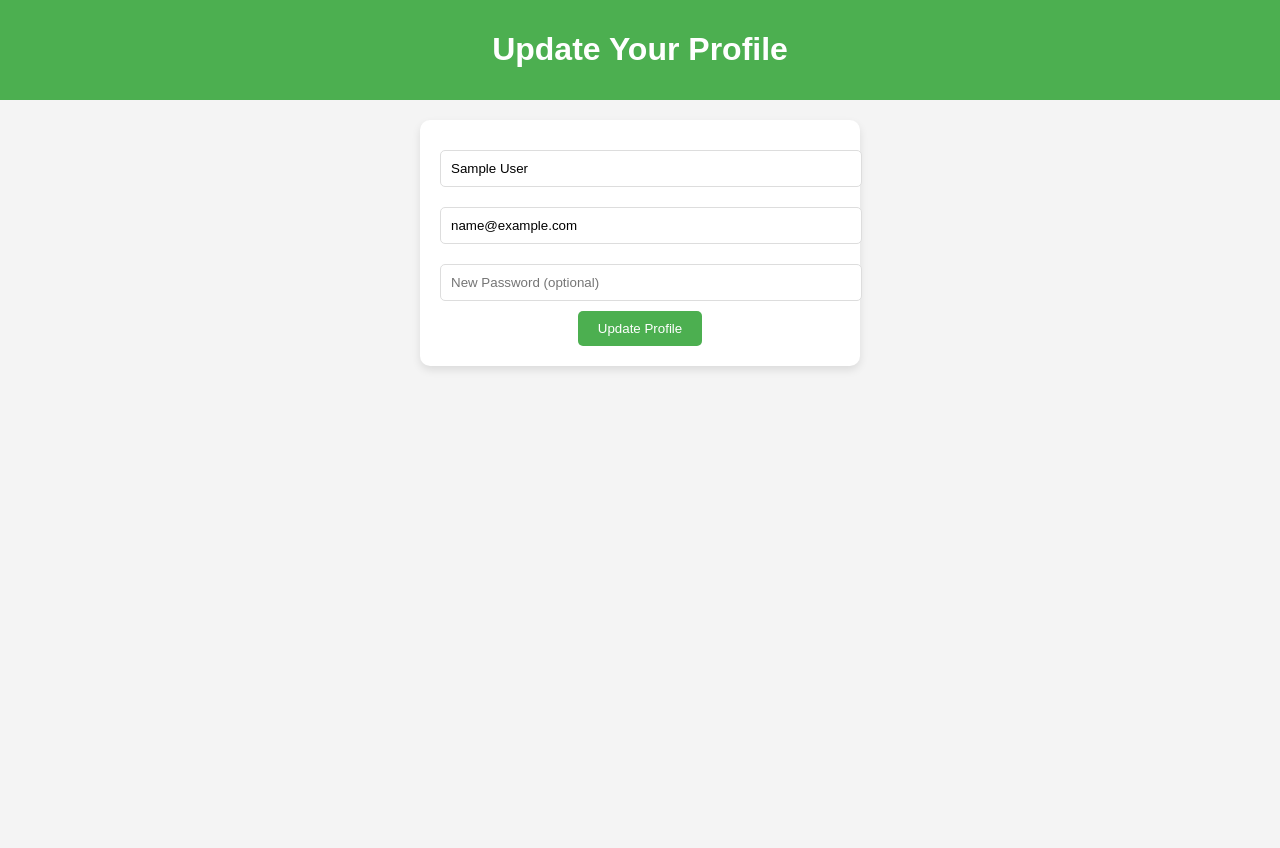
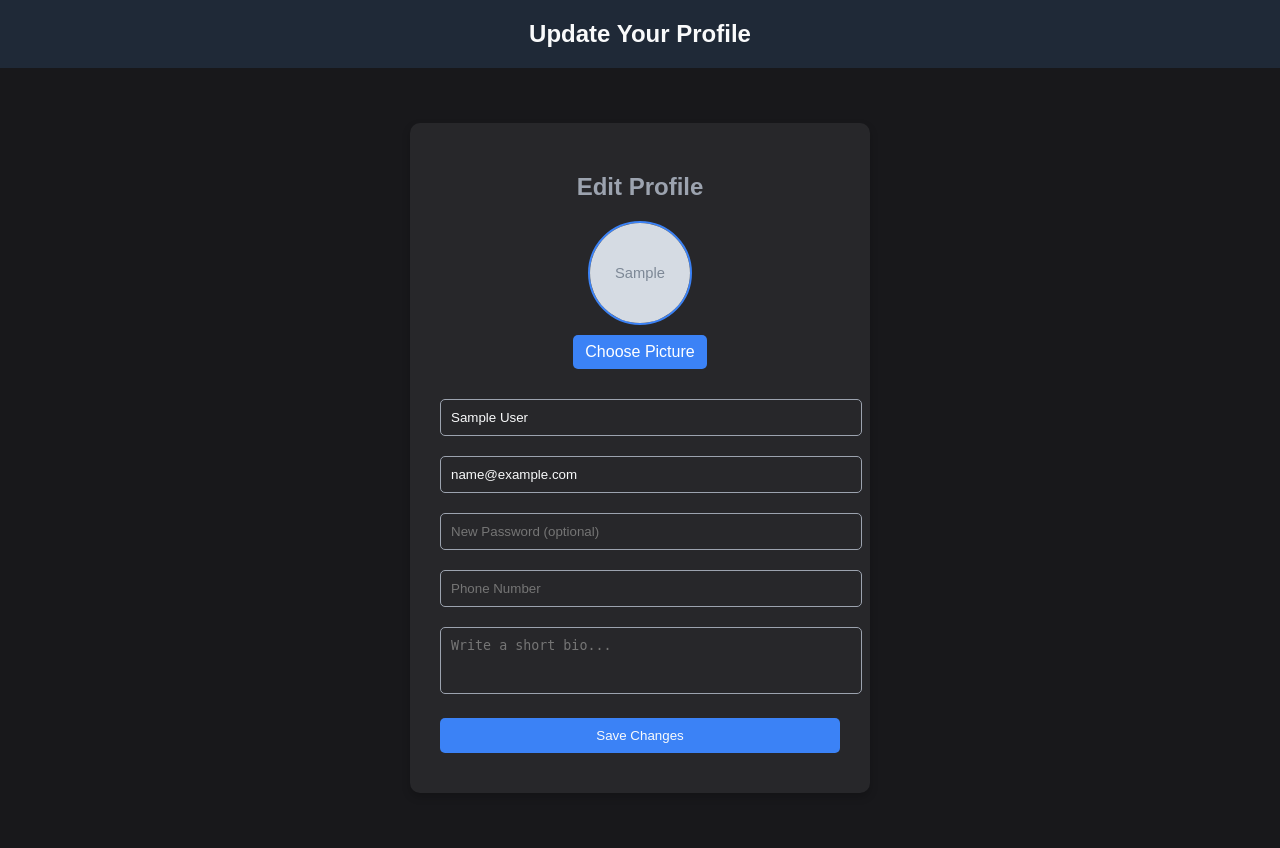
Before and after one commit to N0Xl0US/HMP-issue_fix-, a Flask app: page /profile in a window 1280 px wide. Before the commit the page ends 370 px from the top, so only its background shows below. Run offline with Flask 3, Linux system fonts and the light colour scheme; the visitor is signed in with stand-in values (Sample User, id 1); tables that the repository leaves empty or names only in its code hold one stand-in row (values such as "Sample post"); grey boxes marked "Sample" are stand-in pictures.

Commit message:
Major Update
1. Improved the profile page. Users can now add a profile picture, among other things.
2. Improved dashboard functionality and styling.
3. Fixed error messages not being displayed correctly throughout the pages.
4. Fixed the dark mode toggle feature.
5. Session management optimized.

```diff
--- a/app/app.py
+++ b/app/app.py
@@ -1,3 +1,5 @@
+import os
+
 from flask import Flask, render_template, request, redirect, session, flash, jsonify, url_for
 from flask_bcrypt import Bcrypt
 from flask_session import Session
@@ -7,6 +9,7 @@ import random
 import time
 from datetime import datetime, timedelta
 import smtplib
+from werkzeug.utils import secure_filename
 
 app = Flask(__name__)
 app.config.from_object(Config)
@@ -72,36 +75,57 @@ def dashboard():
     return render_template('dashboard.html', user_name=session['name'])
 
 
-# Profile route (View and update user profile)
+UPLOAD_FOLDER = 'static/uploads/profile_pictures'
+app.config['UPLOAD_FOLDER'] = UPLOAD_FOLDER
+ALLOWED_EXTENSIONS = {'png', 'jpg', 'jpeg'}
+
+
+# Helper function to check allowed file extensions
+def allowed_file(filename):
+    return '.' in filename and filename.rsplit('.', 1)[1].lower() in ALLOWED_EXTENSIONS
+
+
+@app.route('/profile', methods=['GET', 'POST'])
 @app.route('/profile', methods=['GET', 'POST'])
 def profile():
     if 'user_id' not in session:
-        return redirect(url_for('login_signup'))  # Redirect to login if not logged in
+        return redirect(url_for('login_signup'))
 
     if request.method == 'POST':
-        # Update profile logic (e.g., change email or password)
+        # Update other fields
         new_name = request.form['name']
         new_email = request.form['email']
         new_password = request.form['password']
+        profile_picture = request.files.get('profile_picture')
 
         # Hash the new password if provided
         if new_password:
             new_password = bcrypt.generate_password_hash(new_password).decode('utf-8')
 
+        # Save profile picture if uploaded
+        profile_picture_path = session.get('profile_picture')  # Default to existing picture
+        if profile_picture:
+            filename = f"user_{session['user_id']}_{profile_picture.filename}"
+            profile_picture_path = f"static/uploads/profile_pictures/{filename}"
+            profile_picture.save(profile_picture_path)
+
+        # Update database
         cursor.execute("""
             UPDATE users
-            SET full_name = %s, email = %s, password = %s
+            SET full_name = %s, email = %s, password = %s, profile_picture = %s
             WHERE user_id = %s
-        """, (new_name, new_email, new_password, session['user_id']))
+        """, (new_name, new_email, new_password, profile_picture_path, session['user_id']))
         db.commit()
 
-        session['name'] = new_name  # Update session name
+        # Update session
+        session['name'] = new_name
+        session['profile_picture'] = profile_picture_path
 
         flash("Profile updated successfully!", "success")
         return redirect(url_for('profile'))
 
     # Get current user details
-    cursor.execute("SELECT full_name, email FROM users WHERE user_id = %s", (session['user_id'],))
+    cursor.execute("SELECT full_name, email, profile_picture FROM users WHERE user_id = %s", (session['user_id'],))
     user = cursor.fetchone()
     return render_template('profile.html', user=user)
 
@@ -169,17 +193,15 @@ def login():
 
     session['user_id'] = user['user_id']
     session['name'] = user['full_name']
+    session['profile_picture'] = user['profile_picture'] or url_for('static', filename='images/default_profile.jpg')
     return jsonify({"success": True, "message": "Login successful."})
 
 
 # Logout route (Clear session and log out the user)
-@app.route('/logout')
+@app.route('/logout', methods=['POST'])
 def logout():
-    session.clear()
-    session.modified = True
-    response = redirect(url_for('home'))
-    response.set_cookie('session', '', expires=datetime(1970, 1, 1))
-    return response
+    session.clear()  # Clears the session
+    return jsonify({"success": True, "message": "Logged out successfully."})
 
 
 # Send OTP for password reset
--- a/app/templates/index.html
+++ b/app/templates/index.html
@@ -40,7 +40,9 @@
       <p class="hero-secondary">Plan meals tailored to your health needs. Whether you're managing a chronic condition or striving for a balanced lifestyle, NutriMate makes it simple and effective.</p>
       <button class="sign-up" aria-label="Get started with NutriMate">Get Started</button>
     </div>
-    <div class="placeholder" role="img" aria-label="Placeholder image for illustration"></div>
+    <div class="placeholder" role="img" aria-label="Placeholder image for illustration">
+      <img src="{{ url_for('static', filename='images/homepage.jpg') }}" alt="Homepage">
+    </div>
   </section>
 
   <!-- Information Section -->
--- a/app/templates/profile.html
+++ b/app/templates/profile.html
@@ -3,60 +3,150 @@
 <head>
   <meta charset="UTF-8">
   <meta name="viewport" content="width=device-width, initial-scale=1.0">
-  <title>Update Profile</title>
+  <title>NutriMate - Update Profile</title>
   <style>
+    :root {
+      --bg-color: #18181b;
+      --text-color: #f9fafb;
+      --card-bg: #27272a;
+      --primary-color: #3b82f6;
+      --secondary-color: #9ca3af;
+    }
+
     body {
       font-family: Arial, sans-serif;
-      background-color: #f4f4f4;
+      background-color: var(--bg-color);
+      color: var(--text-color);
       margin: 0;
       padding: 0;
     }
+
     header {
-      background-color: #4CAF50;
+      display: flex;
+      justify-content: center;
+      align-items: center;
+      padding: 20px;
+      background-color: #1f2937;
+      font-size: 1.5rem;
+      font-weight: bold;
+    }
+
+    main {
+      display: flex;
+      justify-content: center;
+      align-items: center;
+      min-height: calc(100vh - 60px);
+      padding: 20px;
+    }
+
+    form {
+      background-color: var(--card-bg);
+      padding: 30px;
+      border-radius: 10px;
+      box-shadow: 0 4px 8px rgba(0, 0, 0, 0.2);
+      width: 100%;
+      max-width: 400px;
+    }
+
+    form h2 {
+      margin-bottom: 20px;
+      text-align: center;
+      color: var(--secondary-color);
+    }
+
+    form .profile-pic {
+      display: flex;
+      flex-direction: column;
+      align-items: center;
+      margin-bottom: 20px;
+    }
+
+    form .profile-pic img {
+      width: 100px;
+      height: 100px;
+      border-radius: 50%;
+      object-fit: cover;
+      margin-bottom: 10px;
+      border: 2px solid var(--primary-color);
+    }
+
+    form .profile-pic input {
+      display: none;
+    }
+
+    form .profile-pic label {
+      background-color: var(--primary-color);
       color: white;
-      padding: 10px 20px;
-      text-align: center;
+      padding: 8px 12px;
+      border-radius: 5px;
+      cursor: pointer;
+      transition: background-color 0.3s;
     }
-    main {
-      margin: 20px;
-      text-align: center;
+
+    form .profile-pic label:hover {
+      background-color: #2563eb;
     }
-    form {
-      background-color: white;
-      padding: 20px;
-      border-radius: 10px;
-      box-shadow: 0 4px 8px rgba(0, 0, 0, 0.1);
-      width: 400px;
-      margin: 0 auto;
-    }
-    input {
+
+    input, textarea, button {
       width: 100%;
       padding: 10px;
       margin: 10px 0;
       border-radius: 5px;
-      border: 1px solid #ddd;
+      border: 1px solid var(--secondary-color);
+      background-color: var(--card-bg);
+      color: var(--text-color);
     }
+
     button {
-      padding: 10px 20px;
-      background-color: #4CAF50;
-      color: white;
+      background-color: var(--primary-color);
       border: none;
       cursor: pointer;
-      border-radius: 5px;
+      transition: background-color 0.3s;
+    }
+
+    button:hover {
+      background-color: #2563eb;
+    }
+
+    textarea {
+      resize: none;
+    }
+
+    @media (max-width: 768px) {
+      form {
+        padding: 20px;
+      }
     }
   </style>
 </head>
 <body>
-  <header>
-    <h1>Update Your Profile</h1>
-  </header>
+  <header>Update Your Profile</header>
   <main>
-    <form action="/update-profile" method="POST">
+    <form action="/profile" method="POST" enctype="multipart/form-data">
+      <h2>Edit Profile</h2>
+      <div class="profile-pic">
+          <img id="profilePreview" src="{{ user['profile_picture'] or url_for('static', filename='default_profile.jpg') }}" alt="Profile Picture">
+          <input type="file" id="profilePicture" name="profile_picture" accept="image/*" onchange="previewProfilePicture(event)">
+          <label for="profilePicture">Choose Picture</label>
+      </div>
       <input type="text" name="name" value="{{ user['full_name'] }}" required placeholder="Full Name">
       <input type="email" name="email" value="{{ user['email'] }}" required placeholder="Email">
       <input type="password" name="password" placeholder="New Password (optional)">
-      <button type="submit">Update Profile</button>
-    </form>
+      <input type="text" name="phone" value="{{ user.get('phone', '') }}" placeholder="Phone Number">
+      <textarea name="bio" rows="3" placeholder="Write a short bio...">{{ user.get('bio', '') }}</textarea>
+      <button type="submit">Save Changes</button>
+  </form>
   </main>
+
+  <script>
+    // Preview the uploaded profile picture
+    function previewProfilePicture(event) {
+      const profilePreview = document.getElementById('profilePreview');
+      const file = event.target.files[0];
+      if (file) {
+        profilePreview.src = URL.createObjectURL(file);
+      }
+    }
+  </script>
 </body>
 </html>
```
Also changed, not shown: app/static/css/landing.css (+13 -3 lines), app/static/css/login_signup.css (+20 -1 lines), app/static/js/login_signup.js (+81 -39 lines), app/templates/base.html (+13 -0 lines), app/templates/dashboard.html (+122 -38 lines), app/templates/login_signup.html (+5 -15 lines), app/static/images/default_profile.jpg (added), app/static/images/favicon.ico (added), app/static/images/homepage.jpg (added), app/static/uploads/profile_pictures/user_5_Screenshot 2024-08-11 215824.png (added), app/templates/contact.html (added), app/templates/help.html (added), 2 other files.
